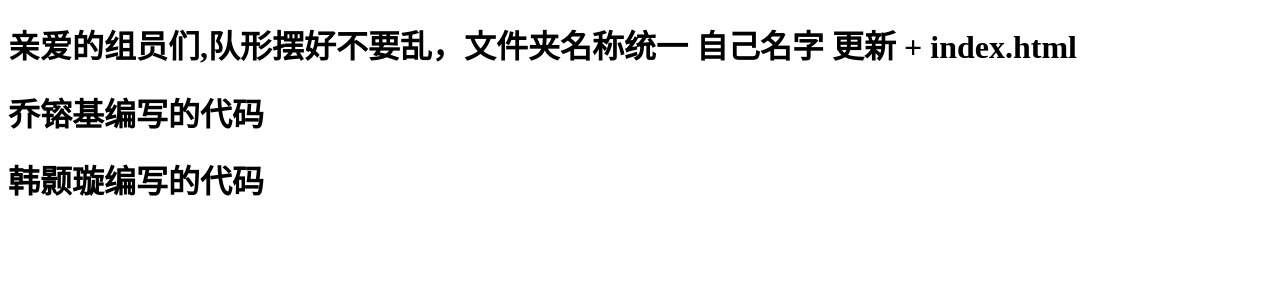
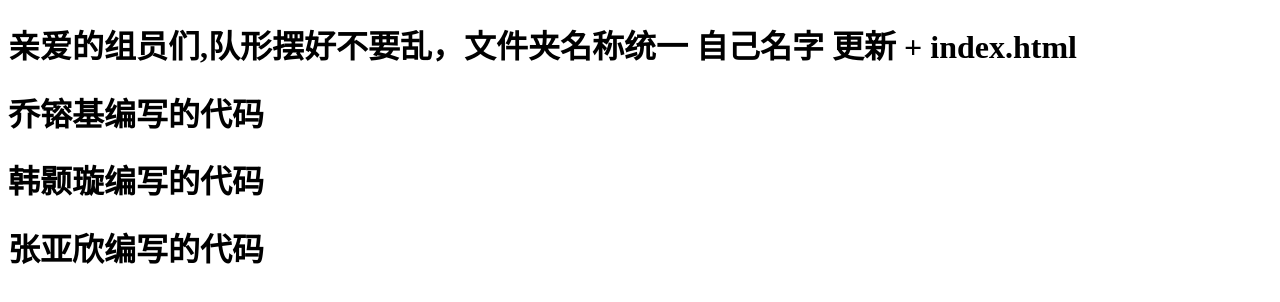
Before and after one commit to X1805476752/QRJz, a plain HTML site: page index.html in a window 1280 px wide. Drawn offline with Linux system fonts and the light colour scheme.

Commit message:
张亚欣更新index.html
kkk

```diff
--- a/index.html
+++ b/index.html
@@ -11,5 +11,6 @@
 
 	<h1>乔镕基编写的代码</h1>
 	<h1>韩颢璇编写的代码</h1>
+	<h1>张亚欣编写的代码</h1>
 </body>
 </html>
```
